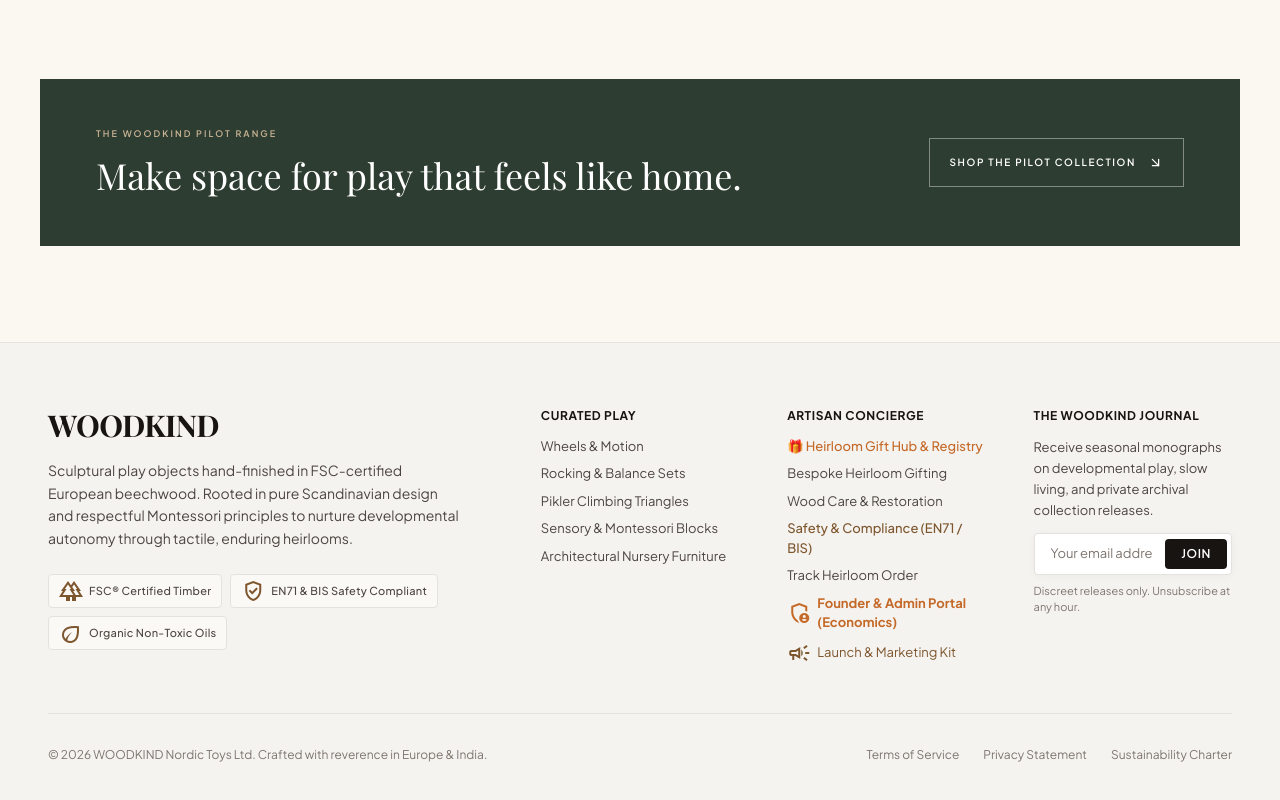
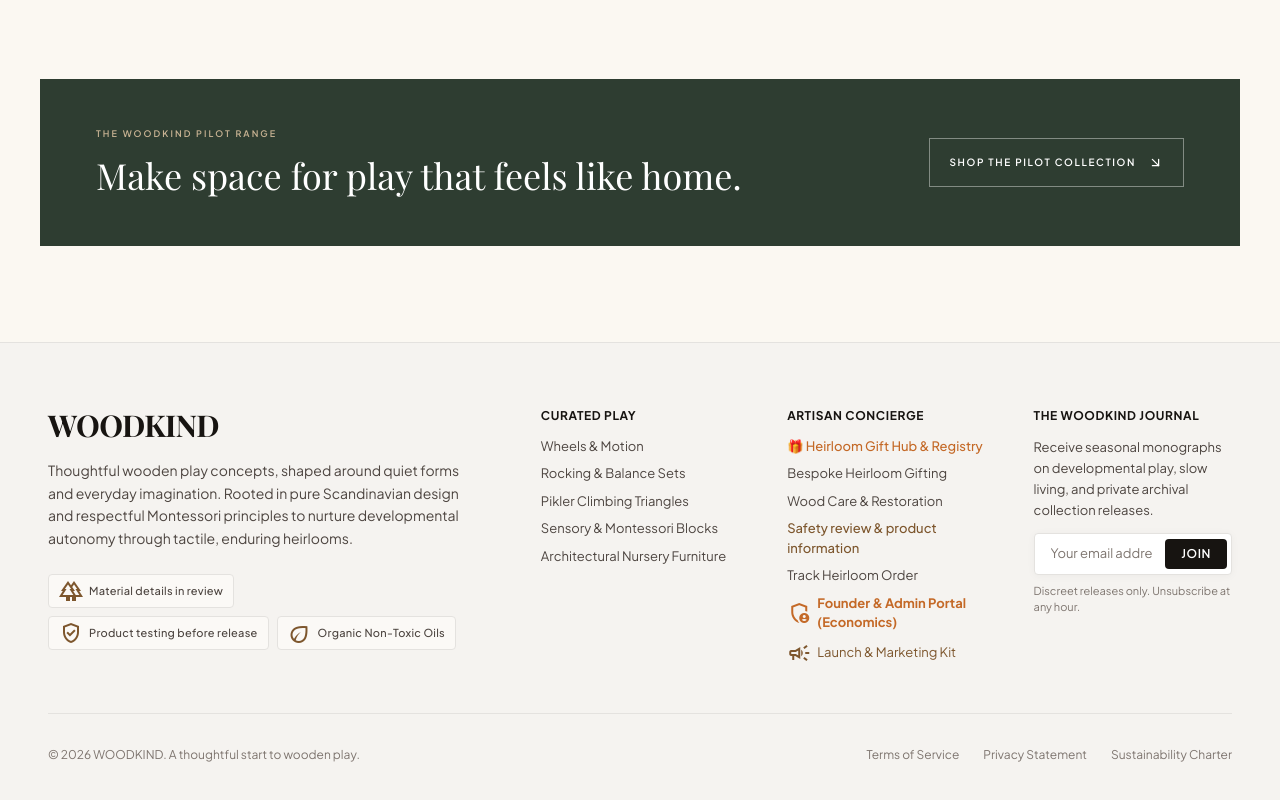
Before and after one commit to an420kit/toy-store, a React (Vite) app: page / in a window 1280 px wide. Shown: the part 2988-3788 px from the top of the page. Built offline with nearby package versions, Linux system fonts and the light colour scheme; a web font is replaced by a local one.

Commit message:
Remove unverified material and safety claims from footer

```diff
--- a/src/components/Footer.tsx
+++ b/src/components/Footer.tsx
@@ -26,18 +26,18 @@ export const Footer: React.FC<FooterProps> = ({ onNavigate, onShowToast }) => {
               WOODKIND
             </div>
             <p className="text-[14px] leading-relaxed text-[#4d4540] max-w-md">
-              Sculptural play objects hand-finished in FSC-certified European beechwood. Rooted in
+              Thoughtful wooden play concepts, shaped around quiet forms and everyday imagination. Rooted in
               pure Scandinavian design and respectful Montessori principles to nurture developmental
               autonomy through tactile, enduring heirlooms.
             </p>
             <div className="flex flex-wrap items-center gap-2 pt-2 text-[#4d4540] text-[11px] font-medium tracking-wide">
               <div className="flex items-center gap-1.5 bg-[#fbf9f6] px-2.5 py-1 rounded border border-[#e4e2df]">
                 <span className="material-symbols-outlined text-[#7d562d] text-[16px]">forest</span>
-                <span>FSC® Certified Timber</span>
+                <span>Material details in review</span>
               </div>
               <div className="flex items-center gap-1.5 bg-[#fbf9f6] px-2.5 py-1 rounded border border-[#e4e2df]">
                 <span className="material-symbols-outlined text-[#7d562d] text-[16px]">verified_user</span>
-                <span>EN71 &amp; BIS Safety Compliant</span>
+                <span>Product testing before release</span>
               </div>
               <div className="flex items-center gap-1.5 bg-[#fbf9f6] px-2.5 py-1 rounded border border-[#e4e2df]">
                 <span className="material-symbols-outlined text-[#7d562d] text-[16px]">eco</span>
@@ -130,7 +130,7 @@ export const Footer: React.FC<FooterProps> = ({ onNavigate, onShowToast }) => {
                   onClick={() => onNavigate('brand-philosophy')}
                   className="hover:text-[#171411] transition-colors cursor-pointer text-left font-medium text-[#7d562d]"
                 >
-                  Safety &amp; Compliance (EN71 / BIS)
+                  Safety review &amp; product information
                 </button>
               </li>
               <li>
@@ -197,7 +197,7 @@ export const Footer: React.FC<FooterProps> = ({ onNavigate, onShowToast }) => {
 
         {/* Bottom bar */}
         <div className="pt-8 border-t border-[#e4e2df] flex flex-col md:flex-row items-center justify-between gap-4 text-[#7e756f] text-[12px]">
-          <p>© 2026 WOODKIND Nordic Toys Ltd. Crafted with reverence in Europe &amp; India.</p>
+          <p>© 2026 WOODKIND. A thoughtful start to wooden play.</p>
           <div className="flex items-center gap-6">
             <button
               onClick={() => onNavigate('brand-philosophy')}
```
